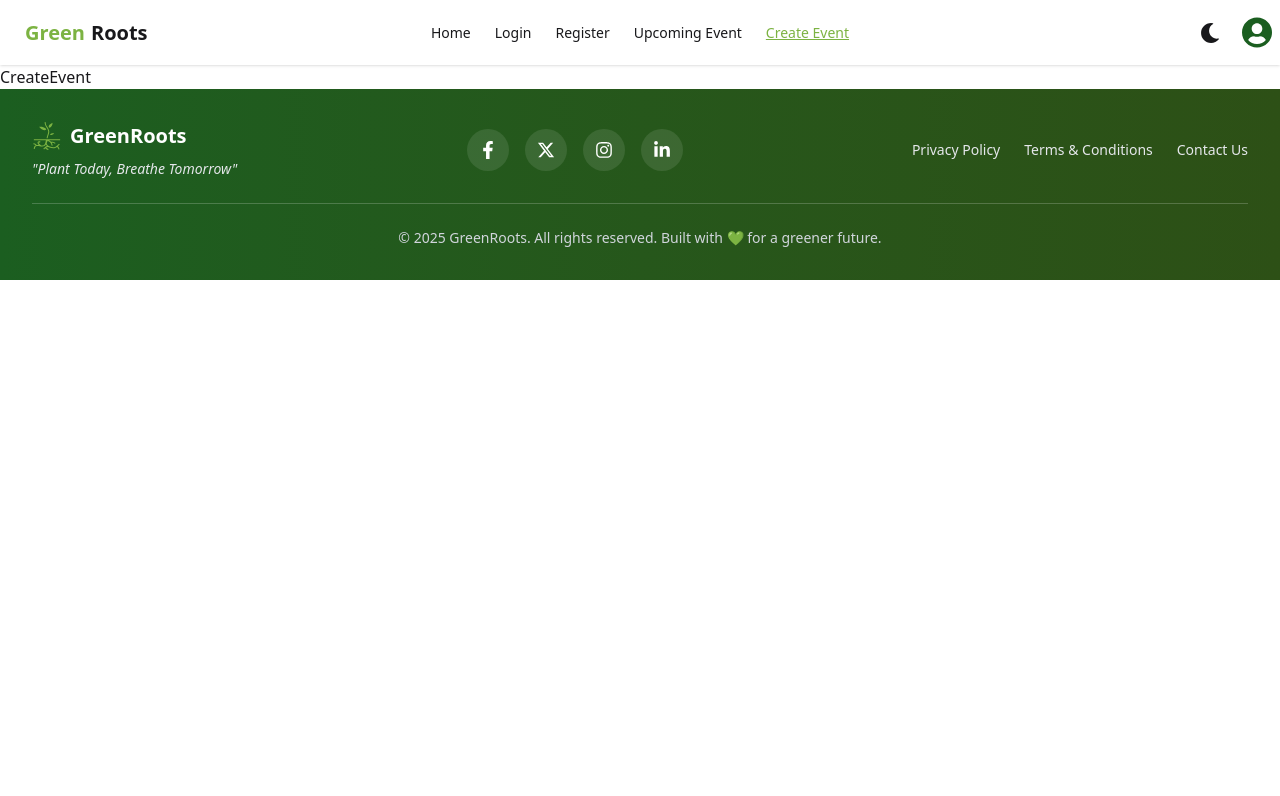
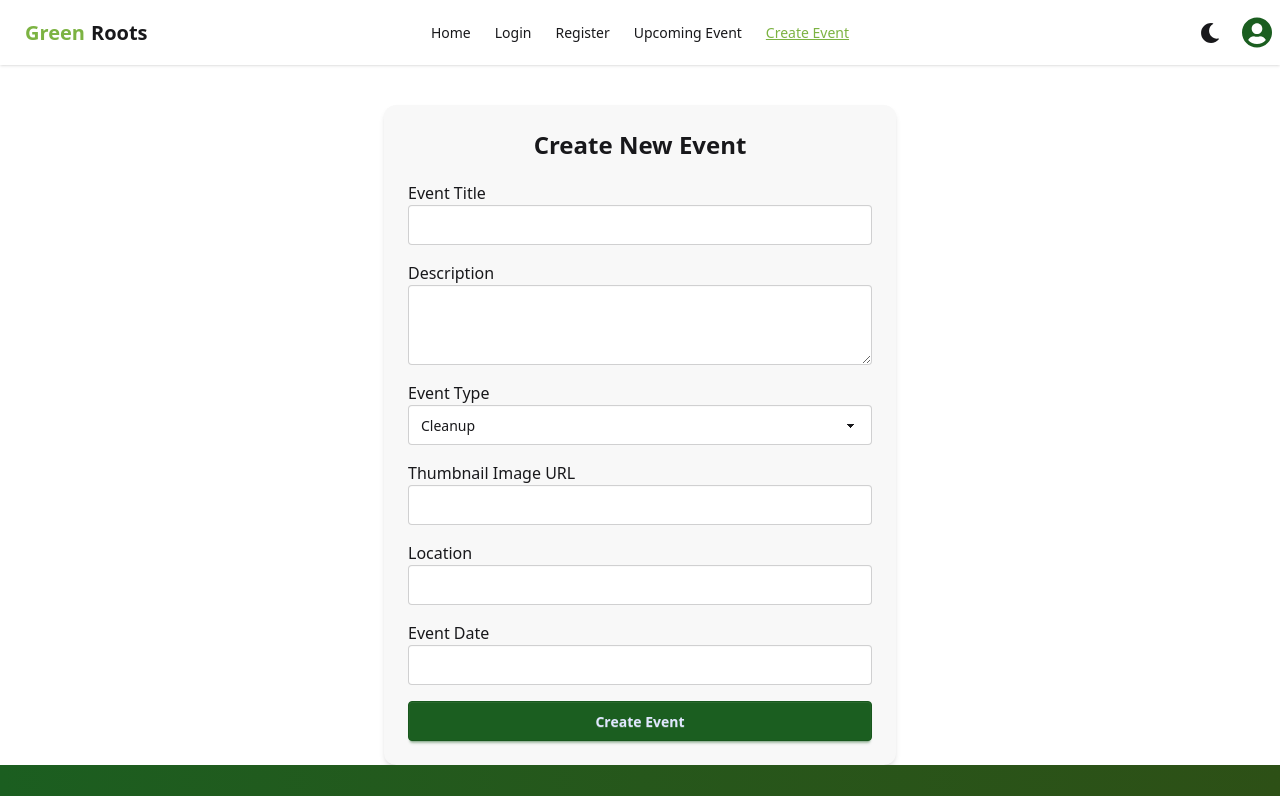
Before and after one commit to roll-raihan/a10-social-development-client, a React (Vite) app: page /createEvent in a window 1280 px wide. Shown: the top 796 px of the page. Built offline with nearby package versions, Linux system fonts and the light colour scheme; no server answers; sample sign-in values are in the browser's storage.

Commit message:
created createEvent with help

```diff
--- a/src/Router/Router.jsx
+++ b/src/Router/Router.jsx
@@ -36,9 +36,7 @@ const router = createBrowserRouter([
             },
             {
                 path: "/upcomingEvent/:id",
-                element: <UpcomingEventDetails></UpcomingEventDetails>,
-                // loader: () => fetch(`http://localhost:3000/trees/${id}`),
-                // hydrateFallbackElement: <Loading></Loading>
+                element: <UpcomingEventDetails></UpcomingEventDetails>
             },
             {
                 path: "/createEvent",
--- a/src/pages/CreateEvent.jsx
+++ b/src/pages/CreateEvent.jsx
@@ -1,9 +1,170 @@
-import React from 'react';
+import React, { use, useState } from 'react';
+import { useNavigate } from 'react-router';
+import Swal from 'sweetalert2';
+import { AuthContext } from '../provider/AuthProvider';
+import DatePicker from 'react-datepicker';
 
 const CreateEvent = () => {
+    const { user } = use(AuthContext);
+    const navigate = useNavigate();
+
+    const [eventData, setEventData] = useState({
+        event_title: "",
+        description: "",
+        event_type: "Cleanup",
+        thumbnail: "",
+        location: "",
+        event_date: null,
+    });
+
+    // handle input change
+    const handleChange = (e) => {
+        const { name, value } = e.target;
+        setEventData({ ...eventData, [name]: value });
+    };
+
+    // handle date picker
+    const handleDateChange = (date) => {
+        setEventData({ ...eventData, event_date: date });
+    };
+
+    const handleSubmit = async (e) => {
+        e.preventDefault();
+
+        if (!eventData.event_date || eventData.event_date < new Date()) {
+            Swal.fire({
+                icon: "error",
+                title: "Invalid Date",
+                text: "Please select a future date!",
+            });
+            return;
+        }
+
+        const newEvent = {
+            ...eventData,
+            creator_email: user?.email,
+            event_date: eventData.event_date.toISOString(),
+        };
+
+        try {
+            const res = await fetch("http://localhost:3000/events", {
+                method: "POST",
+                headers: { "Content-Type": "application/json" },
+                body: JSON.stringify(newEvent),
+            });
+
+            if (res.ok) {
+                Swal.fire({
+                    icon: "success",
+                    title: "Event Created!",
+                    text: "Your event has been added successfully.",
+                    timer: 2000,
+                    showConfirmButton: false,
+                });
+                navigate("/upcomingEvents");
+            } else {
+                throw new Error("Failed to create event");
+            }
+        } catch (error) {
+            Swal.fire({
+                icon: "error",
+                title: "Error",
+                text: error.message,
+            });
+        }
+    };
+
     return (
-        <div>
-            CreateEvent
+        <div className="max-w-lg mx-auto p-6 bg-base-200 rounded-xl shadow-md mt-10">
+            <h2 className="text-2xl font-semibold mb-5 text-center">Create New Event</h2>
+
+            <form onSubmit={handleSubmit} className="space-y-4">
+                {/* Event Title */}
+                <div>
+                    <label className="block font-medium">Event Title</label>
+                    <input
+                        type="text"
+                        name="event_title"
+                        value={eventData.event_title}
+                        onChange={handleChange}
+                        required
+                        className="input input-bordered w-full"
+                    />
+                </div>
+
+                {/* Description */}
+                <div>
+                    <label className="block font-medium">Description</label>
+                    <textarea
+                        name="description"
+                        value={eventData.description}
+                        onChange={handleChange}
+                        required
+                        className="textarea textarea-bordered w-full"
+                    />
+                </div>
+
+                {/* Event Type */}
+                <div>
+                    <label className="block font-medium">Event Type</label>
+                    <select
+                        name="event_type"
+                        value={eventData.event_type}
+                        onChange={handleChange}
+                        className="select select-bordered w-full"
+                    >
+                        <option>Cleanup</option>
+                        <option>Plantation</option>
+                        <option>Donation</option>
+                        <option>Awareness</option>
+                        <option>Charity</option>
+                    </select>
+                </div>
+
+                {/* Thumbnail URL */}
+                <div>
+                    <label className="block font-medium">Thumbnail Image URL</label>
+                    <input
+                        type="text"
+                        name="thumbnail"
+                        value={eventData.thumbnail}
+                        onChange={handleChange}
+                        required
+                        className="input input-bordered w-full"
+                    />
+                </div>
+
+                {/* Location */}
+                <div>
+                    <label className="block font-medium">Location</label>
+                    <input
+                        type="text"
+                        name="location"
+                        value={eventData.location}
+                        onChange={handleChange}
+                        required
+                        className="input input-bordered w-full"
+                    />
+                </div>
+
+                {/* Event Date */}
+                <div>
+                    <label className="block font-medium">Event Date</label>
+                    <DatePicker
+                        selected={eventData.event_date}
+                        onChange={handleDateChange}
+                        minDate={new Date()}
+                        className="input input-bordered w-full"
+                        dateFormat="yyyy-MM-dd"
+                        required
+                    />
+                </div>
+
+                {/* Submit Button */}
+                <button type="submit" className="btn btn-primary w-full">
+                    Create Event
+                </button>
+            </form>
         </div>
     );
 };
--- a/src/pages/UpcomingEventDetails.jsx
+++ b/src/pages/UpcomingEventDetails.jsx
@@ -1,4 +1,4 @@
-import React, { useContext, useEffect, useState } from 'react';
+import React, { use, useEffect, useState } from 'react';
 import { useParams } from 'react-router';
 import { AuthContext } from '../provider/AuthProvider';
 import Swal from 'sweetalert2';
@@ -8,7 +8,7 @@ const UpcomingEventDetails = () => {
 
     const { id } = useParams();
     const [event, setEvent] = useState(null);
-    const { user } = useContext(AuthContext);
+    const { user } = use(AuthContext);
 
     useEffect(() => {
         fetch(`http://localhost:3000/trees/${id}`)
@@ -18,7 +18,12 @@ const UpcomingEventDetails = () => {
 
     const handleJoinEvent = () => {
         if (!user) {
-            alert("You must log in to join this event!");
+            Swal.fire({
+                icon: "error",
+                title: "Oops...",
+                text: "You must login!",
+                footer: '<a href="#">Why do I have this issue?</a>'
+            });
             return;
         }
 
@@ -31,7 +36,7 @@ const UpcomingEventDetails = () => {
             eventDate: event.event_date,
         };
 
-        fetch("http://localhost:5173/joinedEvent", {
+        fetch("http://localhost:3000/join-event", {
             method: "POST",
             headers: { "Content-Type": "application/json" },
             body: JSON.stringify(joinData),
```
